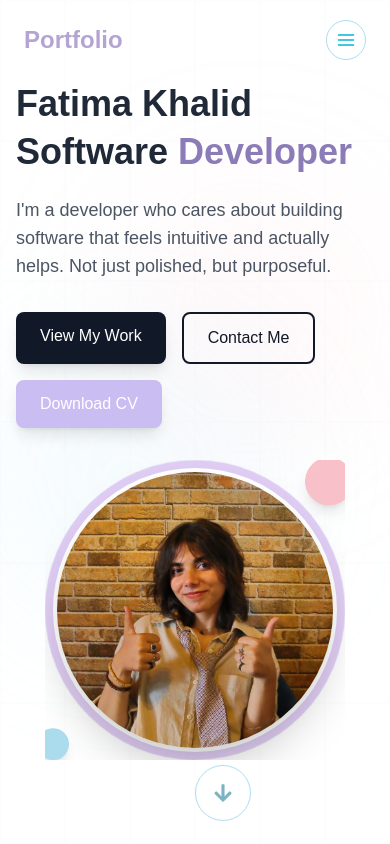
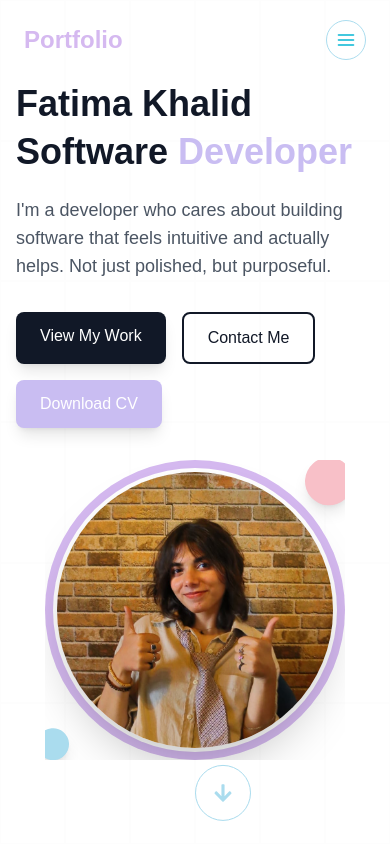
Before and after one commit to fatima-kz/portfolio, a Next.js app: page / in a window 390 px wide. Shown: the top 844 px of the page. Built offline with nearby package versions, Linux system fonts and the light colour scheme.

Commit message:
optimized globals.css

```diff
--- a/app/globals.css
+++ b/app/globals.css
@@ -5,17 +5,17 @@
 :root {
   --background: #ffffff;
   --foreground: #171717;
-  --primary: #78A1BB;
-  --primary-hover: #5C88A1;
+  --primary: #78a1bb;
+  --primary-hover: #5c88a1;
 
   /* Pastel color variables */
-  --pastel-pink: #F8C0C8;
-  --pastel-blue: #AADCEE;
-  --pastel-purple: #C9BDF2;
-  --pastel-mint: #A8E6CF;
-  --pastel-yellow: #FFF1AC;
-  --pastel-peach: #FFD3B6;
-  --pastel-lavender: #D5B9F0;
+  --pastel-pink: #f8c0c8;
+  --pastel-blue: #aadcee;
+  --pastel-purple: #c9bdf2;
+  --pastel-mint: #a8e6cf;
+  --pastel-yellow: #fff1ac;
+  --pastel-peach: #ffd3b6;
+  --pastel-lavender: #d5b9f0;
 }
 
 @media (prefers-color-scheme: dark) {
@@ -57,121 +57,216 @@ html {
 /* Mobile tweaks */
 @media (max-width: 640px) {
   .animate-float {
-    animation-duration: 4s;
+    animation-duration: 2s;
   }
 
-  h1, h2, h3 {
+  h1,
+  h2,
+  h3 {
     word-break: break-word;
   }
 }
 
-/* Animations */
-@keyframes float {
-  0%   { transform: translateY(0px); }
-  50%  { transform: translateY(-15px); }
-  100% { transform: translateY(0px); }
+/* Ultra-optimized animations for all devices */
+@keyframes float-simple {
+  0%,
+  100% {
+    transform: translateY(0);
+  }
+  50% {
+    transform: translateY(-8px);
+  }
 }
 
-@keyframes glow {
-  0%   { filter: brightness(1) drop-shadow(0 0 5px rgba(0, 212, 255, 0.4)); }
-  50%  { filter: brightness(1.2) drop-shadow(0 0 15px rgba(0, 212, 255, 0.7)); }
-  100% { filter: brightness(1) drop-shadow(0 0 5px rgba(0, 212, 255, 0.4)); }
+@keyframes glow-simple {
+  0%,
+  100% {
+    opacity: 0.8;
+  }
+  50% {
+    opacity: 1;
+  }
 }
 
-@keyframes rotate-slow {
-  0%   { transform: rotate(0deg); }
-  100% { transform: rotate(360deg); }
+@keyframes rotate-simple {
+  0% {
+    transform: rotate(0deg);
+  }
+  100% {
+    transform: rotate(360deg);
+  }
 }
 
-@keyframes blink {
-  0%, 100% { opacity: 1; }
-  50%      { opacity: 0.5; }
+@keyframes blink-simple {
+  0%,
+  100% {
+    opacity: 1;
+  }
+  50% {
+    opacity: 0.6;
+  }
 }
 
-@keyframes ping-slow {
-  0%   { transform: scale(1); opacity: 0.3; }
-  50%  { transform: scale(1.4); opacity: 0.1; }
-  100% { transform: scale(1); opacity: 0.3; }
+@keyframes ping-simple {
+  0%,
+  100% {
+    opacity: 0.4;
+  }
+  50% {
+    opacity: 0.8;
+  }
 }
 
-.animate-float           { animation: float 6s ease-in-out infinite; }
-.animate-glow            { animation: glow 2s ease-in-out infinite; }
-.animate-rotate-slow     { animation: rotate-slow 15s linear infinite; }
-.animate-blink           { animation: blink 2s ease-in-out infinite; }
-.animate-ping-slow       { animation: ping-slow 3s cubic-bezier(0, 0, 0.2, 1) infinite; }
+@keyframes gradient-simple {
+  0% {
+    opacity: 1;
+  }
+  33% {
+    opacity: 0.8;
+  }
+  66% {
+    opacity: 0.9;
+  }
+  100% {
+    opacity: 1;
+  }
+}
 
-@keyframes gradient-shift {
-  0%   { background-position: 0% 50%; }
-  50%  { background-position: 100% 50%; }
-  100% { background-position: 0% 50%; }
+/* Fastest animation classes - CPU optimized */
+.animate-float {
+  animation: float-simple 1.5s ease-in-out infinite;
+  contain: layout style paint;
+}
+
+.animate-glow {
+  animation: glow-simple 0.8s ease-in-out infinite;
+  contain: layout style paint;
+}
+
+.animate-rotate-slow {
+  animation: rotate-simple 4s linear infinite;
+  contain: layout style paint;
+}
+
+.animate-blink {
+  animation: blink-simple 1s ease-in-out infinite;
+  contain: layout style paint;
+}
+
+.animate-ping-slow {
+  animation: ping-simple 1.2s ease-in-out infinite;
+  contain: layout style paint;
 }
 
 .animate-gradient {
-  background-size: 200% 200%;
-  animation: gradient-shift 3s ease infinite;
+  background: var(--pastel-pink);
+  animation: gradient-simple 1.5s ease-in-out infinite;
+  contain: layout style paint;
 }
 
-/* Glassmorphism */
+/* Simplified glassmorphism - no blur for better performance */
 .glass {
-  backdrop-filter: blur(12px);
-  background-color: rgba(255, 255, 255, 0.7);
+  background-color: rgba(255, 255, 255, 0.9);
   border: 1px solid var(--pastel-blue);
 }
 
 .glass-dark {
-  backdrop-filter: blur(12px);
-  background-color: rgba(17, 24, 39, 0.7);
+  background-color: rgba(17, 24, 39, 0.9);
   border: 1px solid var(--pastel-purple);
 }
 
 .glass-nav {
-  backdrop-filter: blur(12px);
-  background-color: rgba(255, 255, 255, 0.8);
+  background-color: rgba(255, 255, 255, 0.95);
   border-bottom: 1px solid var(--pastel-blue);
 }
 
 .glass-nav-dark {
-  backdrop-filter: blur(12px);
-  background-color: rgba(17, 24, 39, 0.8);
+  background-color: rgba(17, 24, 39, 0.95);
   border-bottom: 1px solid var(--pastel-purple);
 }
 
-/* Pastel backgrounds */
-.bg-pastel-purple  { background-color: var(--pastel-purple); }
-.bg-pastel-pink    { background-color: var(--pastel-pink); }
-.bg-pastel-blue    { background-color: var(--pastel-blue); }
-.bg-pastel-mint    { background-color: var(--pastel-mint); }
-.bg-pastel-yellow  { background-color: var(--pastel-yellow); }
-.bg-pastel-peach   { background-color: var(--pastel-peach); }
-.bg-pastel-lavender{ background-color: var(--pastel-lavender); }
+/* Ultra-light shadows - no blur */
+.shadow-pastel-pink {
+  box-shadow: 0 2px 4px rgba(248, 192, 200, 0.2);
+}
+.shadow-pastel-blue {
+  box-shadow: 0 2px 4px rgba(170, 220, 238, 0.2);
+}
+.shadow-pastel-purple {
+  box-shadow: 0 2px 4px rgba(201, 189, 242, 0.2);
+}
+.shadow-pastel-mint {
+  box-shadow: 0 2px 4px rgba(168, 230, 207, 0.2);
+}
+.shadow-pastel-yellow {
+  box-shadow: 0 2px 4px rgba(255, 241, 172, 0.2);
+}
+.shadow-pastel-peach {
+  box-shadow: 0 2px 4px rgba(255, 211, 182, 0.2);
+}
+.shadow-pastel-lavender {
+  box-shadow: 0 2px 4px rgba(213, 185, 240, 0.2);
+}
 
-/* Pastel text colors - more subtle approach */
-.text-pastel-purple   { color: #8B7CB8; }
-.text-pastel-pink     { color: #E5A3B3; }
-.text-pastel-blue     { color: #7BB3C4; }
-.text-pastel-mint     { color: #7FC4A8; }
-.text-pastel-yellow   { color: #E6D68A; }
-.text-pastel-peach    { color: #D4A77B; }
-.text-pastel-lavender { color: #B5A4D1; }
+/* Animation control utilities */
+.animation-paused {
+  animation-play-state: paused;
+}
+.animation-running {
+  animation-play-state: running;
+}
 
-/* Professional heading colors */
-.text-heading-dark { color: #1f2937; }
-.dark .text-heading-dark { color: #f9fafb; }
+/* Performance mode for low-end devices */
+@media (max-width: 640px), (prefers-reduced-motion: reduce) {
+  .animate-float,
+  .animate-glow,
+  .animate-rotate-slow,
+  .animate-blink,
+  .animate-ping-slow,
+  .animate-gradient {
+    animation-duration: 0.5s;
+    animation-iteration-count: 1;
+  }
 
-/* Subtle pastel backgrounds for accents only */
-.bg-pastel-purple-subtle  { background-color: rgba(201, 189, 242, 0.1); }
-.bg-pastel-pink-subtle    { background-color: rgba(248, 192, 200, 0.1); }
-.bg-pastel-blue-subtle    { background-color: rgba(170, 220, 238, 0.1); }
-.bg-pastel-mint-subtle    { background-color: rgba(168, 230, 207, 0.1); }
-.bg-pastel-yellow-subtle  { background-color: rgba(255, 241, 172, 0.1); }
-.bg-pastel-peach-subtle   { background-color: rgba(255, 211, 182, 0.1); }
-.bg-pastel-lavender-subtle{ background-color: rgba(213, 185, 240, 0.1); }
+  .glass,
+  .glass-dark,
+  .glass-nav,
+  .glass-nav-dark {
+    background-color: rgba(255, 255, 255, 1);
+    backdrop-filter: none;
+  }
 
-/* Pastel shadows */
-.shadow-pastel-pink     { box-shadow: 0 0 15px var(--pastel-pink); }
-.shadow-pastel-blue     { box-shadow: 0 0 15px var(--pastel-blue); }
-.shadow-pastel-purple   { box-shadow: 0 0 15px var(--pastel-purple); }
-.shadow-pastel-mint     { box-shadow: 0 0 15px var(--pastel-mint); }
-.shadow-pastel-yellow   { box-shadow: 0 0 15px var(--pastel-yellow); }
-.shadow-pastel-peach    { box-shadow: 0 0 15px var(--pastel-peach); }
-.shadow-pastel-lavender { box-shadow: 0 0 15px var(--pastel-lavender); }
+  .glass-dark,
+  .glass-nav-dark {
+    background-color: rgba(17, 24, 39, 1);
+  }
+}
+
+/* Ultra-performance mode - static fallbacks */
+@media (max-width: 480px) {
+  .animate-float,
+  .animate-glow,
+  .animate-rotate-slow,
+  .animate-blink,
+  .animate-ping-slow,
+  .animate-gradient {
+    animation: none !important;
+    opacity: 1 !important;
+    transform: none !important;
+  }
+}
+
+/* CPU-only optimizations */
+.cpu-optimized {
+  transform: translateZ(0);
+  backface-visibility: hidden;
+  perspective: 1000px;
+}
+
+/* Instant animations for very low-end devices */
+@media (max-device-width: 480px) and (max-device-height: 854px) {
+  * {
+    animation-duration: 0.1s !important;
+    transition-duration: 0.1s !important;
+  }
+}
```
